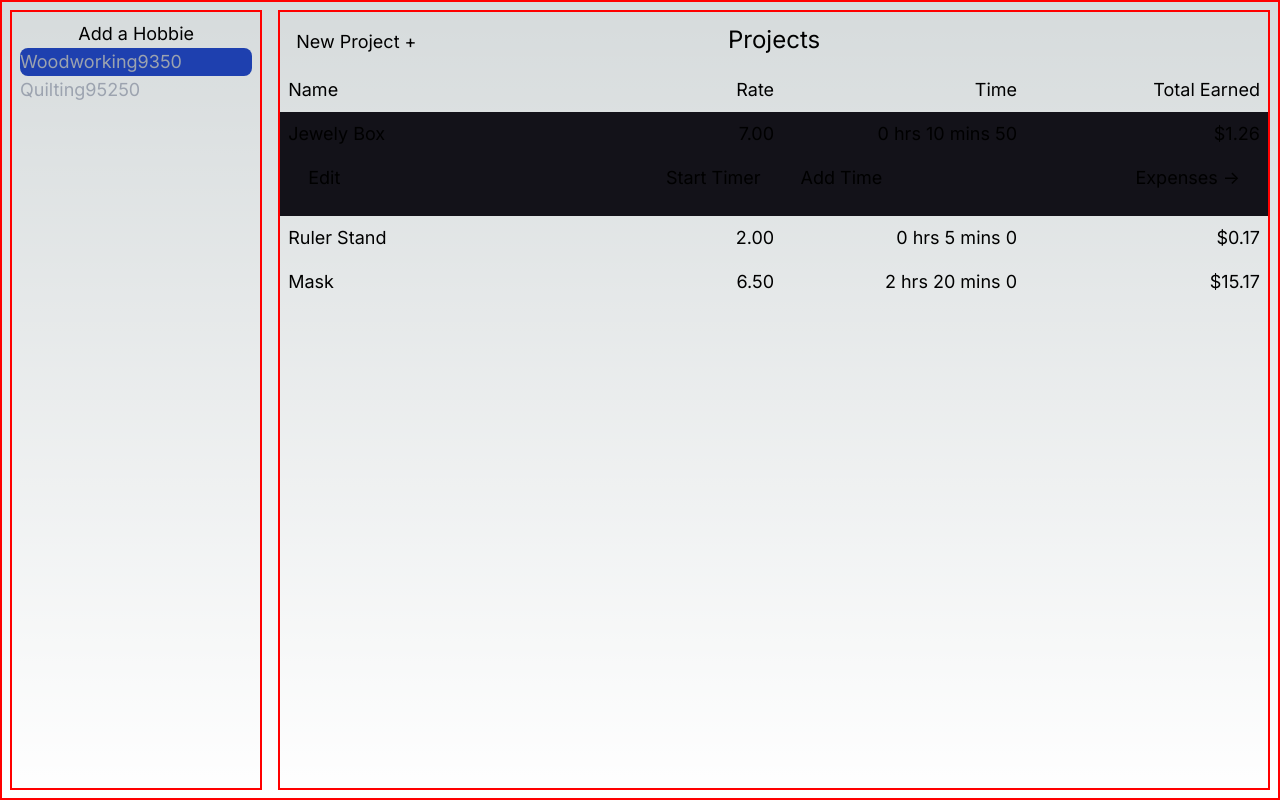
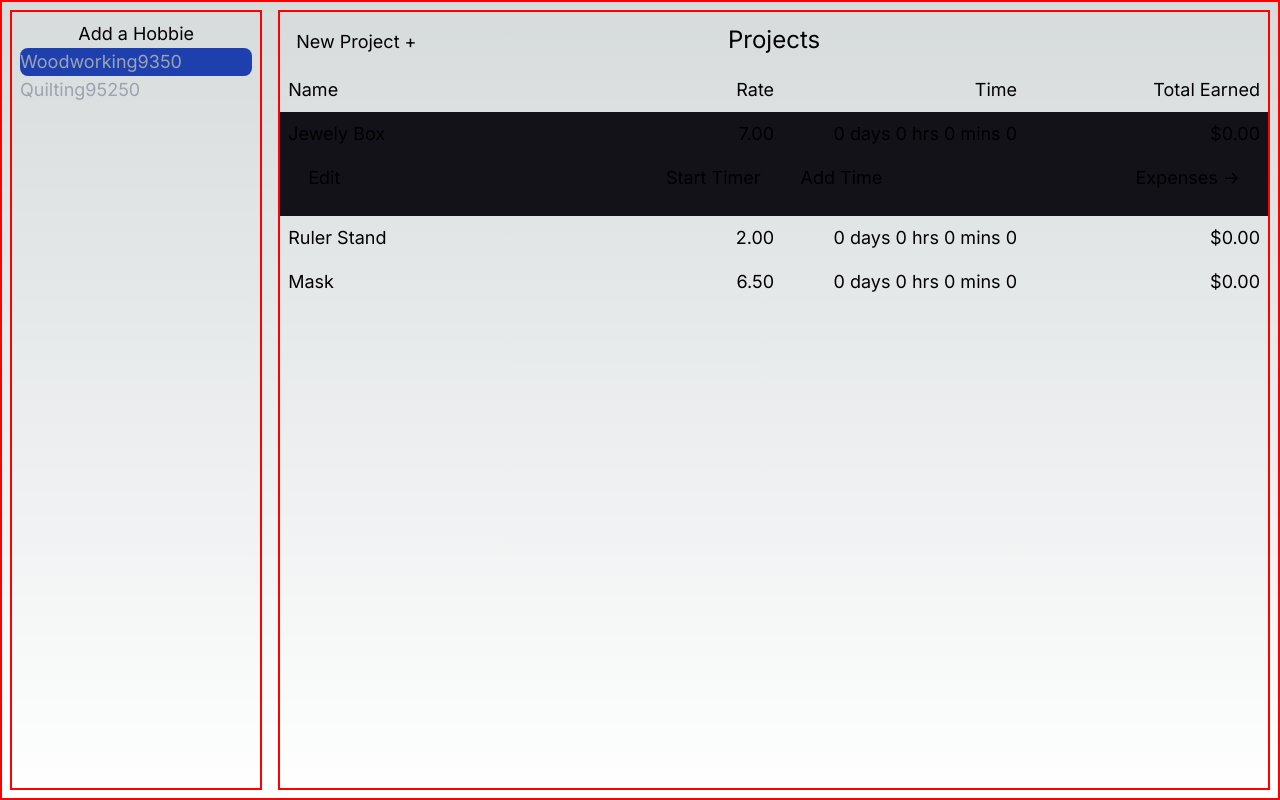
Before and after one commit to pramza427/hobby-bank, a Next.js app: page / in a window 1280 px wide. Built offline with nearby package versions, Linux system fonts and the light colour scheme.

Commit message:
Basic stopwatch working

```diff
--- a/package.json
+++ b/package.json
@@ -13,7 +13,8 @@
     "node.js": "^0.0.1-security",
     "nodejs": "^0.0.0",
     "react": "^18",
-    "react-dom": "^18"
+    "react-dom": "^18",
+    "react-timer-hook": "^3.0.7"
   },
   "devDependencies": {
     "@types/node": "^20",
--- a/src/app/page.tsx
+++ b/src/app/page.tsx
@@ -1,25 +1,26 @@
 'use client'
 import Image from 'next/image';
 import { useState } from 'react';
+import { useStopwatch } from 'react-timer-hook';
 
-const hobbies = [
+var hobbies = [
     {
         title: 'Woodworking', defaultPrice: 6.5, id: 1,
         projects: [
-            { title: 'Jewely Box', price: 7, id: 12, parentID: 1, time: 650 },
-            { title: 'Ruler Stand', price: 2, id: 14, parentID: 1, time: 300 },
-            { title: 'Mask', price: 6.5, id: 15, parentID: 1, time: 8400 }
+            { title: 'Jewely Box', price: 7, id: 12, parentID: 1, time: 650, timing: false },
+            { title: 'Ruler Stand', price: 2, id: 14, parentID: 1, time: 300, timing: false },
+            { title: 'Mask', price: 6.5, id: 15, parentID: 1, time: 8400, timing: false }
         ]
     },
     {
         title: 'Quilting', defaultPrice: 8.5, id: 2,
         projects: [
             {
-                title: 'Void', price: 7, id: 16, parentID: 2, time: 650
+                title: 'Void', price: 7, id: 16, parentID: 2, time: 650, timing: false
 
             },
-            { title: 'Koozies', price: 2, id: 17, parentID: 2, time: 300 },
-            { title: '3D Large', price: 6.5, id: 18, parentID: 2, time: 94300 }
+            { title: 'Koozies', price: 2, id: 17, parentID: 2, time: 300, timing: false },
+            { title: '3D Large', price: 6.5, id: 18, parentID: 2, time: 94300, timing: false }
         ]
     }
 ];
@@ -33,6 +34,11 @@ export default function Home() {
         return hobbies.find(hobbie => hobbie.id == currentHobbie)
     }
 
+    function getCurrentProject() {
+        var hobbie = getCurrentHobbie();
+        return hobbie?.projects?.find(project => project.id == currentProject)
+    }
+
     return (
         <main className="debug flex min-h-screen text-lg">
             <HobbieList currentHobbie={currentHobbie} setCurrentHobbie={setCurrentHobbie} get={getCurrentHobbie} />
@@ -44,7 +50,7 @@ export default function Home() {
 
 function HobbieButton({ currentHobbie, setCurrentHobbie, hobbie }) {
     function clickHandle() {
-        set(hobbie.id)
+        setCurrentHobbie(hobbie.id)
     }
     const totalTime = hobbie.projects.reduce((total, project) => total + project.time, 0)
     const isSelected = (currentHobbie == hobbie.id) ? "bg-blue-800" : ""
@@ -82,28 +88,19 @@ function HobbieList({currentHobbie, setCurrentHobbie, get}) {
     )
 }
 
-function convertTime(seconds) {
-    var hours = seconds / 3600
-    var minutes = seconds % 3600 / 60
-    var seconds = seconds % 60
-    return parseInt(hours) + " hrs " + parseInt(minutes) + " mins " + parseInt(seconds)
+function convertTime(days: number, hours: number, minutes: number, seconds:number) {
+    return days + " days " + hours + " hrs " + minutes + " mins " + seconds
 }
 
-function ProjectDetails({ project, timing, setTiming, setStartTime }) {
+function ProjectDetails({ project, isRunning, startTiming, stopTiming }) {
+
     function toggleExpenses() {
         setExpenses(!showExpenses)
     }
     function toggleTimer() {
-        if (!timing) {
-            const d = new Date();
-            setStartTime(d.getTime() / 1000)
-        }
-        else {
-
-        }
-        setTiming(!timing)
+        isRunning ? stopTiming() : startTiming();
     }
-    var timerText = timing ? "Stop Timer" : "Start Timer"
+    var timerText = isRunning ? "Stop Timer" : "Start Timer"
     return (
         <div className="relative flex justify-center">
             <div className="absolute left-0 mx-3 my-2 p-2 rounded-lg text-center hover:cursor-pointer hover:bg-metal">Edit</div>
@@ -120,19 +117,19 @@ function ProjectDetails({ project, timing, setTiming, setStartTime }) {
 }
 
 function ProjectItem({ setCurrentProject, project, currentProject }) {
-    const [timing, setTiming] = useState(false);
-    const [time, setTime] = useState(project.time);
-    const [startTime, setStartTime] = useState(0);
+    const {
+        totalSeconds,
+        seconds,
+        minutes,
+        hours,
+        days,
+        isRunning,
+        start,
+        pause,
+        reset,
+    } = useStopwatch({ autoStart: false, stopwatchOffset: 36000 });
     const [openExpenses, setOpenExpenses] = useState(0);
 
-    const interval = setInterval(increment, 1000);
-    function increment() {
-        if (timing) {
-            console.log(project.title, time, timing)
-            setTime(time + 1);
-        }
-
-    }
 
     function setProject() {
         setCurrentProject(project.id)
@@ -142,23 +139,23 @@ function ProjectItem({ setCurrentProject, project, currentProject }) {
     let lowerSection;
     let timingClass = "";
     if (isCurrentProject) {
-        lowerSection = <ProjectDetails project={project} timing={timing} setTiming={setTiming} setStartTime={setStartTime} />
+        lowerSection = <ProjectDetails project={project} isRunning={isRunning} startTiming={start} stopTiming={pause}/>
         selectedClass = "bg-midnight "
     }
     else {
         lowerSection = <div></div>
         selectedClass = "hover:bg-metal "
     }
-    if (timing) { timingClass = " timing"}
+    { isRunning ? timingClass = " timing " : ""}
 
     return (
-        <div className={"p-2 " + selectedClass + timingClass}>
-            <div className="grid grid-cols-4 hover:cursor-pointer"
-                onClick={setProject}>
+        <div className={"p-2 hover:cursor-pointer " + selectedClass + timingClass}
+            onClick={setProject}>
+            <div className="grid grid-cols-4">
                 <div className="">{project.title}</div>
                 <div className="text-right">{parseFloat(project.price).toFixed(2)}</div>
-                <div className="text-right">{convertTime(time)}</div>
-                <div className="text-right">{"$" + (time / 3600 * project.price).toFixed(2)}</div>
+                <div className="text-right">{convertTime(days, hours, minutes, seconds)}</div>
+                <div className="text-right">{"$" + (totalSeconds / 3600 * project.price).toFixed(2)}</div>
             </div>
             {lowerSection}
         </div>
```
Also changed, not shown: 1 other file (tests, documents, lock files or other folders).
